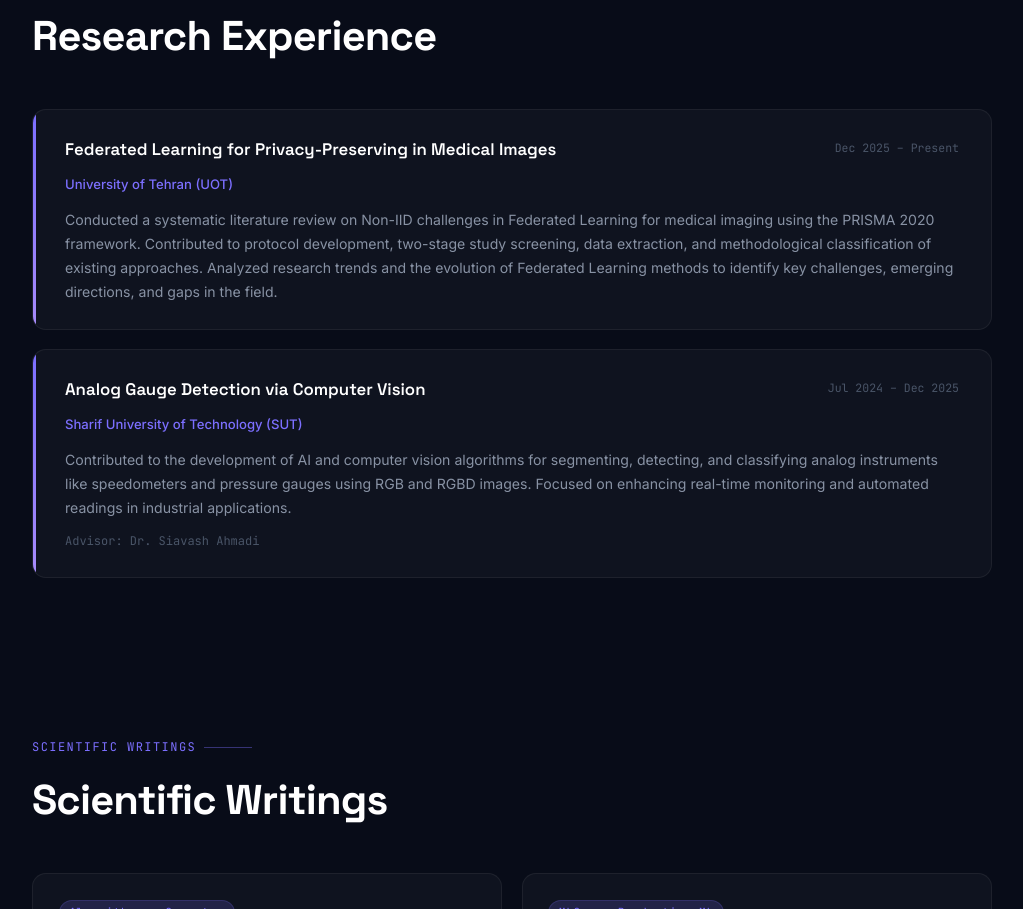
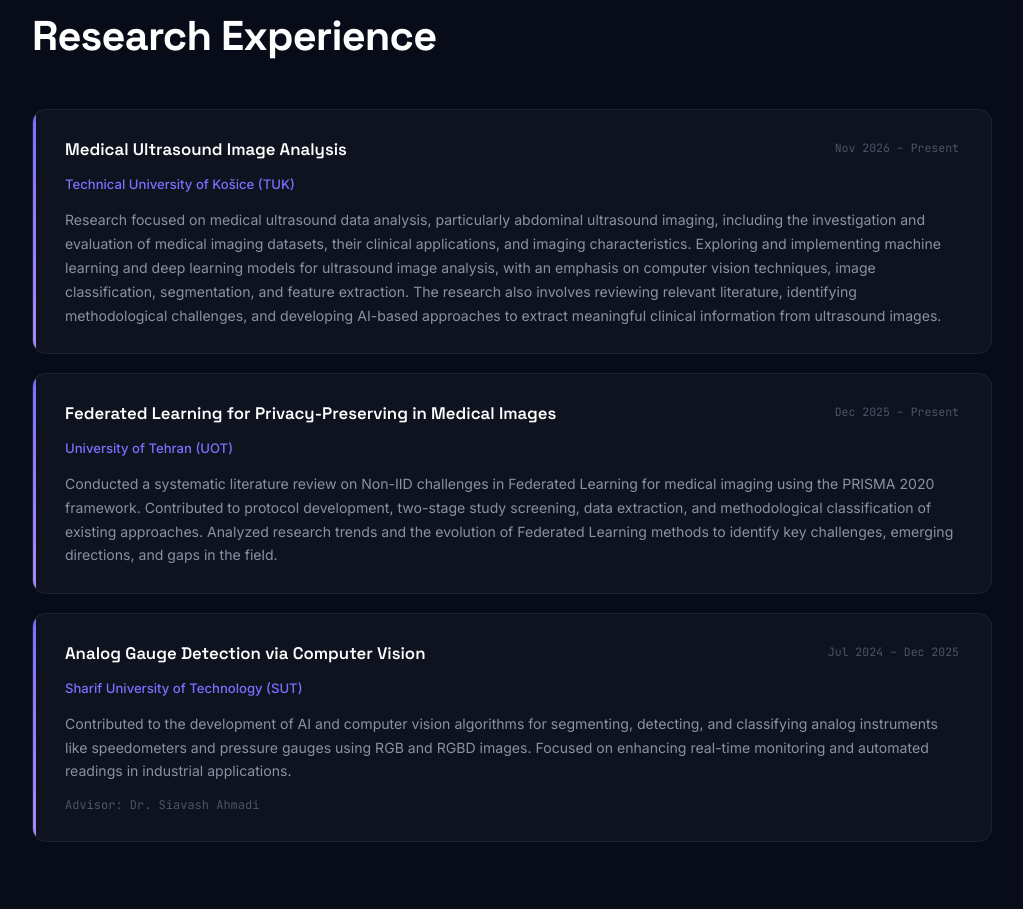
Before and after one commit to amirhalijani/amirhalijani.github.io, a plain HTML site: page index.html in a window 1280 px wide. Shown: the part 1559-2468 px from the top of the page, without its empty margins (128-1151 px from the left). Drawn offline with Linux system fonts and the light colour scheme.

Commit message:
research experience section was updated

```diff
--- a/index.html
+++ b/index.html
@@ -595,6 +595,14 @@
     <div class="research-cards">
       <div class="rcard">
         <div class="rcard-header">
+          <div class="rcard-title">Medical Ultrasound Image Analysis</div>
+          <div class="rcard-date">Nov 2026 – Present</div>
+        </div>
+        <div class="rcard-inst">Technical University of Košice (TUK)</div>
+        <div class="rcard-desc">Research focused on medical ultrasound data analysis, particularly abdominal ultrasound imaging, including the investigation and evaluation of medical imaging datasets, their clinical applications, and imaging characteristics. Exploring and implementing machine learning and deep learning models for ultrasound image analysis, with an emphasis on computer vision techniques, image classification, segmentation, and feature extraction. The research also involves reviewing relevant literature, identifying methodological challenges, and developing AI-based approaches to extract meaningful clinical information from ultrasound images.</div>
+      </div>
+      <div class="rcard">
+        <div class="rcard-header">
           <div class="rcard-title">Federated Learning for Privacy-Preserving in Medical Images</div>
           <div class="rcard-date">Dec 2025 – Present</div>
         </div>
```
